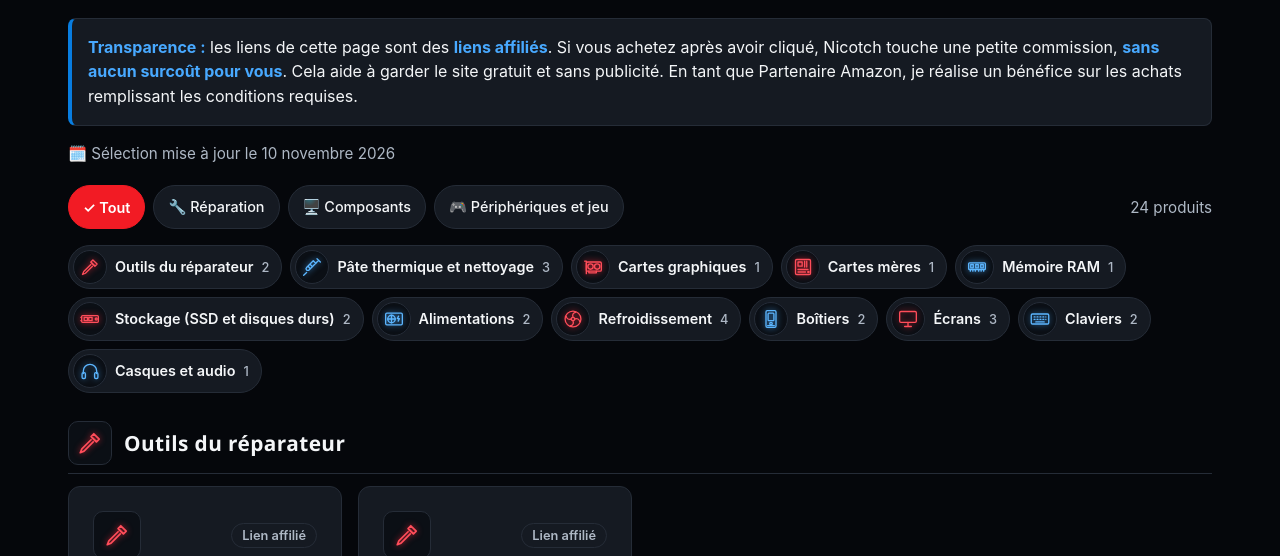
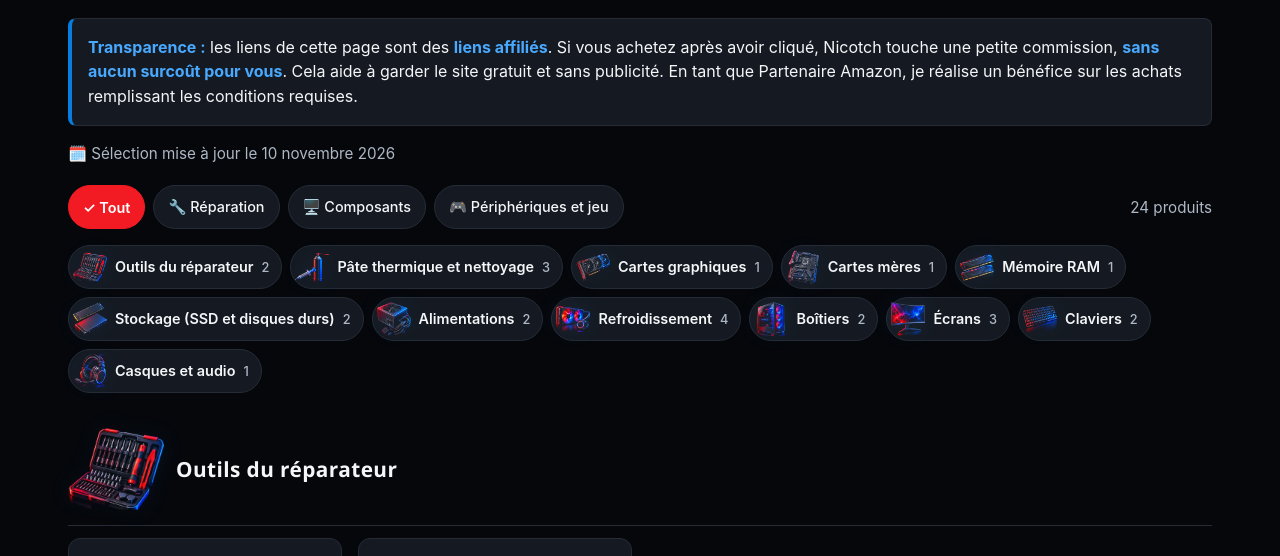
Before and after one commit to NICOTCH33/nicotch, a plain HTML site: page bons-plans.html in a window 1280 px wide. Shown: the part 396-952 px from the top of the page. Drawn offline with Linux system fonts and the light colour scheme.

Commit message:
Illustrations des catégories

```diff
--- a/css/style.css
+++ b/css/style.css
@@ -703,3 +703,9 @@ kbd { background: var(--carte); border: 1px solid var(--bordure); border-bottom-
 .cat-puce .ico { width: 20px; height: 20px; }
 .cat-nb { color: var(--texte-doux); font-weight: 500; font-size: .8rem; }
 .plan-section { scroll-margin-top: 16px; }
+.cat-img { display: inline-block; flex: 0 0 auto; }
+.cat-img img { display: block; width: 100%; height: 100%; object-fit: contain; filter: drop-shadow(0 0 10px rgba(72, 169, 255, .18)); }
+.plan-titre .cat-img { width: 96px; height: 96px; }
+.plan-haut .cat-img { width: 72px; height: 72px; }
+.cat-puce .cat-img { width: 34px; height: 34px; }
+@media (max-width: 599px) { .plan-titre .cat-img { width: 72px; height: 72px; } }
--- a/js/bons-plans.js
+++ b/js/bons-plans.js
@@ -19,7 +19,15 @@
     audio: '<path d="M4 15v-3a8 8 0 0116 0v3"/><rect x="2.5" y="14" width="4" height="7" rx="1.5"/><rect x="17.5" y="14" width="4" height="7" rx="1.5"/>',
     manettes: '<path d="M7 7h10a5 5 0 014.8 6.4l-1 3.5a2.5 2.5 0 01-4.2 1L14.5 16h-5l-2.1 1.9a2.5 2.5 0 01-4.2-1l-1-3.5A5 5 0 017 7z"/><path d="M7 10.5v3M5.5 12h3"/><circle cx="16" cy="11" r=".8"/><circle cx="18" cy="13" r=".8"/>'
   };
+  /* Illustration néon de la catégorie (assets/categories/<id>.webp),
+     avec l'icône au trait en secours si l'image n'existe pas */
+  var IMAGES = ["outils", "entretien", "gpu", "cpu", "cm", "ram", "stockage", "alim", "refroidissement",
+                "boitiers", "ecrans", "claviers", "souris", "audio", "manettes"];
   function icone(id, classe) {
+    if (IMAGES.indexOf(id) !== -1) {
+      return '<span class="cat-img ' + (classe || "") + '" aria-hidden="true"><img src="assets/categories/' + id +
+        '.webp" alt="" width="256" height="256" loading="lazy" decoding="async"></span>';
+    }
     return '<span class="cat-ico ' + (classe || "") + '" aria-hidden="true"><svg class="ico" viewBox="0 0 24 24" focusable="false">' +
       (ICONES[id] || ICONES.outils) + "</svg></span>";
   }
```
Also changed, not shown: assets/categories/alim.webp (added), assets/categories/audio.webp (added), assets/categories/boitiers.webp (added), assets/categories/claviers.webp (added), assets/categories/cm.webp (added), assets/categories/cpu.webp (added), assets/categories/ecrans.webp (added), assets/categories/entretien.webp (added), assets/categories/gpu.webp (added), assets/categories/manettes.webp (added), assets/categories/outils.webp (added), assets/categories/ram.webp (added), assets/categories/refroidissement.webp (added), assets/categories/souris.webp (added), 1 more files.
